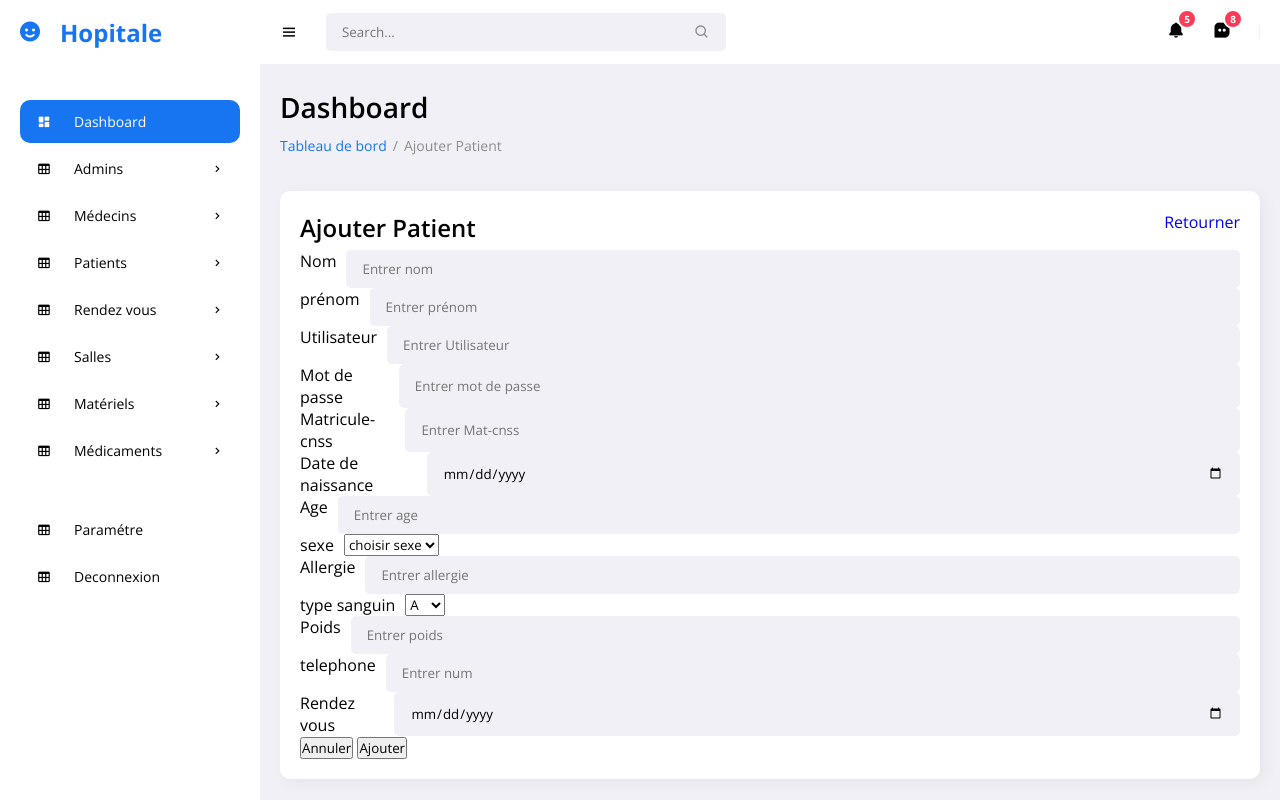
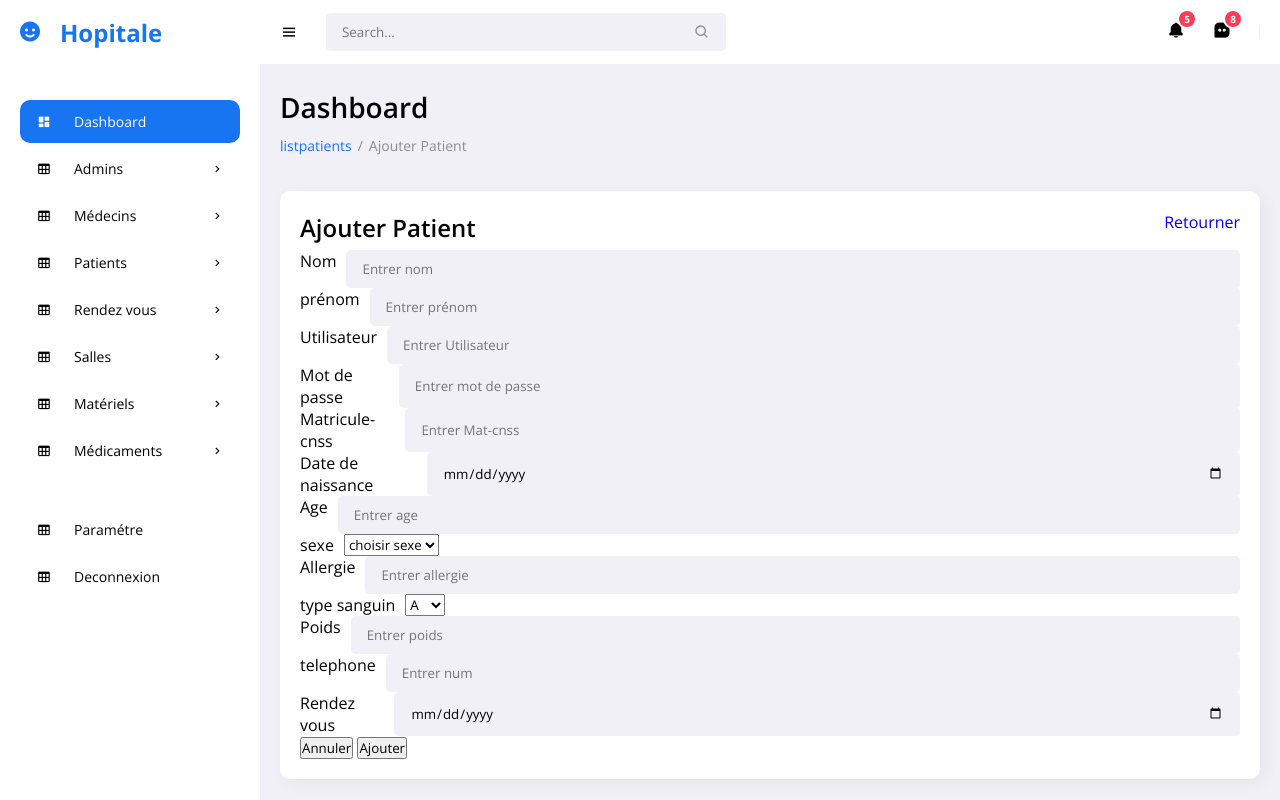
Before and after one commit to MahaNalouti/ProjetWeb, a PHP site: page /ajoutpatient.php in a window 1280 px wide. Run offline with PHP 8.4, Linux system fonts and the light colour scheme; some libraries are stand-ins or nearby versions.

Commit message:
Update ajoutpatient.php

```diff
--- a/ajoutpatient.php
+++ b/ajoutpatient.php
@@ -88,7 +88,7 @@ include("connection.php");
 		<main>
 			<h1 class="title">Dashboard</h1>
 			<ul class="breadcrumbs">
-				<li><a href="listpatient.php">Tableau de bord</a></li>
+				<li><a href="listpatient.php">listpatients</a></li>
 				<li class="divider">/</li>
 				<li><a href="#" class="active">Ajouter Patient</a></li>
 			</ul>
```
